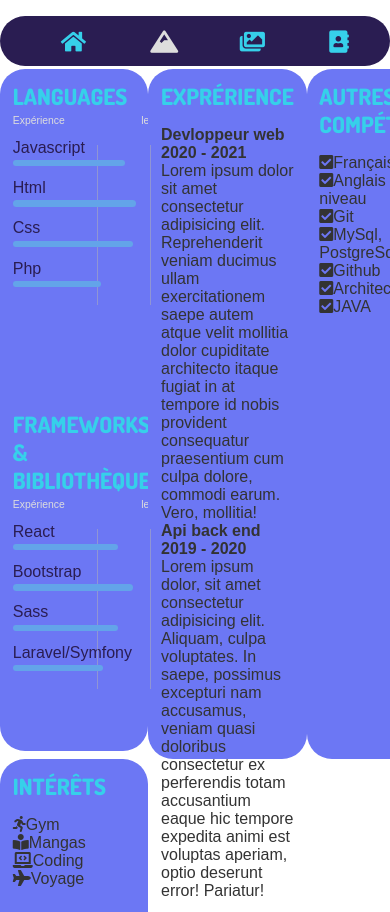
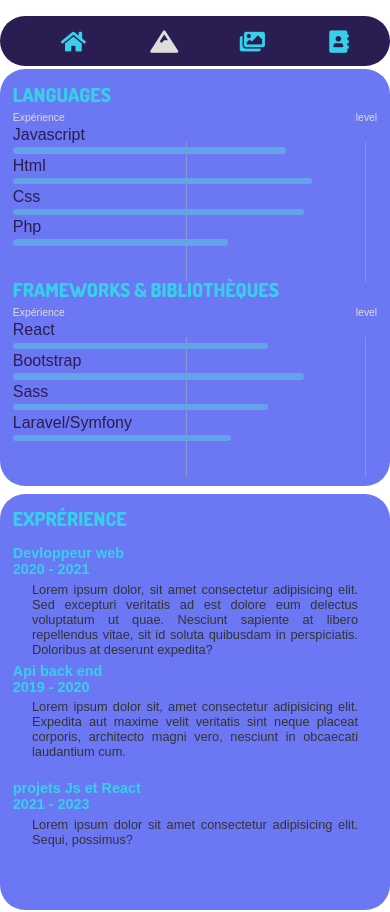
Before and after one commit to CY-Abdel/mon-cv-react, a React (Create React App) app: page /competences in a window 390 px wide. Shown: the top 912 px of the page. Built offline with nearby package versions, Linux system fonts and the light colour scheme; a web font is replaced by a local one.

Commit message:
partie competence finaliser

```diff
--- a/src/components/knowlegdes/Experiences.js
+++ b/src/components/knowlegdes/Experiences.js
@@ -7,13 +7,19 @@ const Experiences = () => {
             <div className="exp1">
                 <h4>Devloppeur web</h4>
                 <h4>2020 - 2021</h4>
-                <p>Lorem ipsum dolor sit amet consectetur adipisicing elit. Reprehenderit veniam ducimus ullam exercitationem saepe autem atque velit mollitia dolor cupiditate architecto itaque fugiat in at tempore id nobis provident consequatur praesentium cum culpa dolore, commodi earum. Vero, mollitia!</p>
+                <p>Lorem ipsum dolor, sit amet consectetur adipisicing elit. Sed excepturi veritatis ad est dolore eum delectus voluptatum ut quae. Nesciunt sapiente at libero repellendus vitae, sit id soluta quibusdam in perspiciatis. Doloribus at deserunt expedita?</p>
             </div>
 
             <div className="exp2">
                 <h4>Api back end</h4>
                 <h4>2019 - 2020</h4>
-                <p>Lorem ipsum dolor, sit amet consectetur adipisicing elit. Aliquam, culpa voluptates. In saepe, possimus excepturi nam accusamus, veniam quasi doloribus consectetur ex perferendis totam accusantium eaque hic tempore expedita animi est voluptas aperiam, optio deserunt error! Pariatur!</p>
+                <p>Lorem ipsum dolor sit, amet consectetur adipisicing elit. Expedita aut maxime velit veritatis sint neque placeat corporis, architecto magni vero, nesciunt in obcaecati laudantium cum.</p>
+            </div>
+
+            <div className="exp3">
+                <h4>projets Js et React</h4>
+                <h4>2021 - 2023</h4>
+                <p>Lorem ipsum dolor sit amet consectetur adipisicing elit. Sequi, possimus?</p>
             </div>
         </div>
     );
--- a/src/components/knowlegdes/OtherSkills.js
+++ b/src/components/knowlegdes/OtherSkills.js
@@ -21,7 +21,7 @@ const OtherSkills = () => {
                </li>
                <li>
                   <i className="fas fa-check-square"></i>
-                  MySql, PostgreSql, SQLite
+                  MySql, PostgreSql
                </li>
             </ul>
             <ul>
--- a/src/styles/pages/_knowledges.scss
+++ b/src/styles/pages/_knowledges.scss
@@ -64,7 +64,8 @@
                     width: 40%;
 
                     &:nth-child(2) {
-                        text-align: right;
+                        // text-align: right;
+                        text-align: center;
                         width: 10%;
                     }
                     &:nth-child(3) {
@@ -78,14 +79,14 @@
                         content: "";
                         background: rgba(180, 179, 179, 0.5);
                         position: absolute;
-                        height: 160px;
+                        height: 140px;
                         width: 1px;
                         transform: translate(9px, 30px);
                     }
                 }
             }
             .languagesList {
-                padding-top: 0.8rem;
+                padding-top: 0.5rem;
 
                 li {
                     color: $color-1;
@@ -98,11 +99,11 @@
                     position: relative;
 
                     &:after {
-                        content: '';
+                        content: "";
                         position: absolute;
                         background: $color-3;
                         border-radius: 50px;
-                        height: .4rem;
+                        height: 0.4rem;
                         width: 0;
                         // width a zero pour faire lanimation de 0% a 100%
                         animation: line 2s ease-out forwards;
@@ -112,10 +113,151 @@
                                 width: 100%;
                             }
                         }
+                    }
+                }
+            }
+        }
 
+        .experience {
+            grid-area: E;
+            // margin: top right bottom left
+            margin: 0 0 0.5rem 0.5rem;
+            overflow: hidden;
+            display: grid;
+            grid-template-columns: 1fr;
+            // grid-template-rows: 10% 1fr 1fr;
+            grid-template-rows: 10% 1fr 1fr 1fr;
+            grid-template-areas:
+                "1"
+                "2"
+                "3"
+                "4";
+            // ;
+
+            h3 {
+                grid-area: 1;
+            }
+            h4 {
+                font-size: 1.1rem;
+                color: $color-5;
+            }
+            // h5 {
+            //     color: $color-3;
+            //     padding: 0.5rem 0 0.5rem 1rem;
+            // }
+            p {
+                text-align: justify;
+                padding: 0.3rem 1.2rem;
+            }
+            .exp1 {
+                grid-area: 2;
+            }
+            .exp2 {
+                grid-area: 3;
+            }
+            .exp3 {
+                grid-area: 4;
+            }
+        }
+        .otherSkills {
+            grid-area: O;
+            margin-right: 0.5rem;
+
+            .list {
+                display: flex;
+                width: 80%;
+                height: 100%;
+                margin: 0 auto;
+                justify-content: space-between;
+
+                ul {
+                    height: 80%;
+                    display: grid;
+
+                    i {
+                        color: $color-5;
+                    }
+                }
+            }
+        }
+        .hobbies {
+            grid-area: H;
+            padding-left: 1.5rem;
+
+            ul {
+                height: 80%;
+                display: grid;
+
+                li {
+                    i {
+                        position: absolute;
+                        color: $color-5;
+                    }
+                    span {
+                        position: absolute;
+                        transform: translateX(2.2rem);
                     }
                 }
             }
         }
     }
 }
+
+@media screen and (max-width: 850px) {
+    .knowledgesContent {
+        h3 {
+            font-size: 1.2rem !important;
+        }
+        .languagesList {
+            padding-top: 0.2rem !important;
+        }
+        p {
+            font-size: 0.8rem;
+        }
+        .otherSkills {
+            font-size: 0.8rem;
+        }
+    }
+}
+@media screen and (max-width: 800px) {
+    .knowledgesContent {
+        h4 {
+            font-size: 0.9rem !important;
+        }
+    }
+}
+@media screen and (max-width: 580px) {
+    .knowledgesContent {
+        display: grid !important;
+        grid-template-columns: 1fr !important;
+        grid-template-rows: 1fr 1fr 180px 180px !important;
+
+        .languagesFrameworks {
+            grid-area: 1 !important;
+            // h3 {
+            //     font-size: 0.3rem !important;
+            // }
+            // .years {
+            //     font-size: 0.15rem !important;
+            // }
+            // .languagesList {
+            //     li {
+            //         font-size: 0.2rem;
+            //     }
+            // }
+        }
+        .experience {
+            grid-area: 2 !important;
+            margin-left: 0 !important;
+
+        }
+        .otherSkills {
+            grid-area: 3 !important;
+            margin-right: 0 !important;
+        }
+        .hobbies {
+            grid-area: 4 !important;
+            margin-top: 0.5rem !important;
+        }
+    }
+}
```
